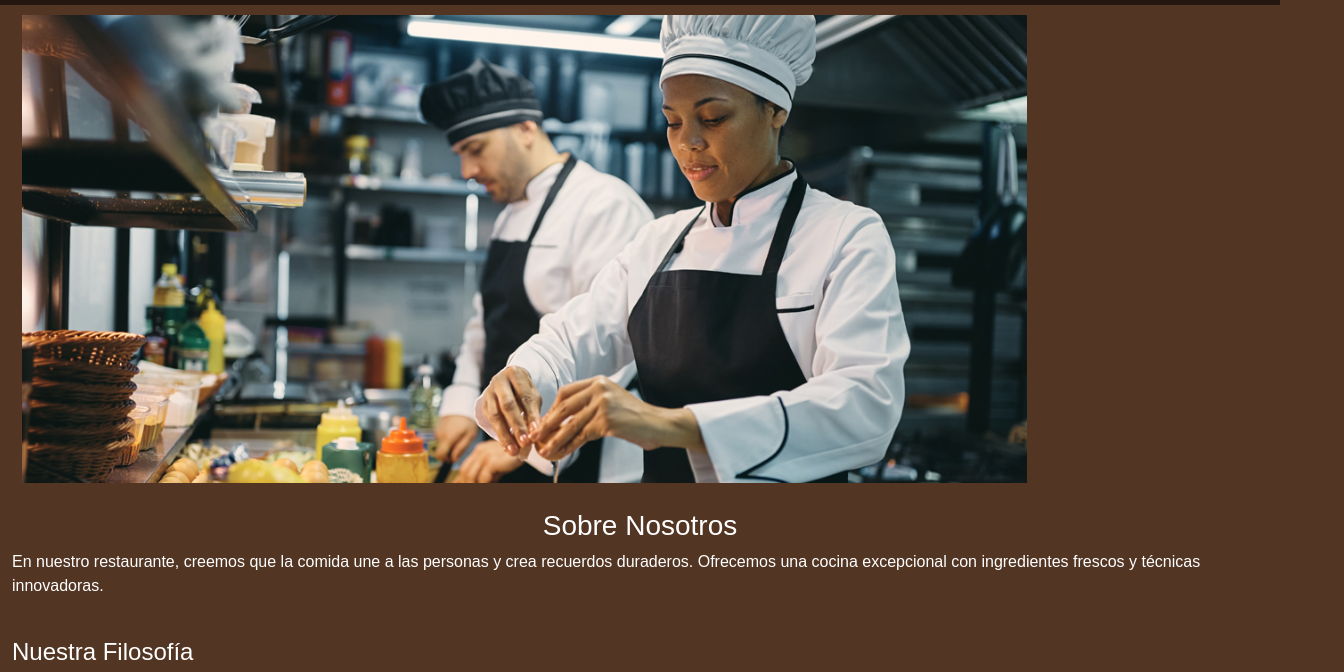
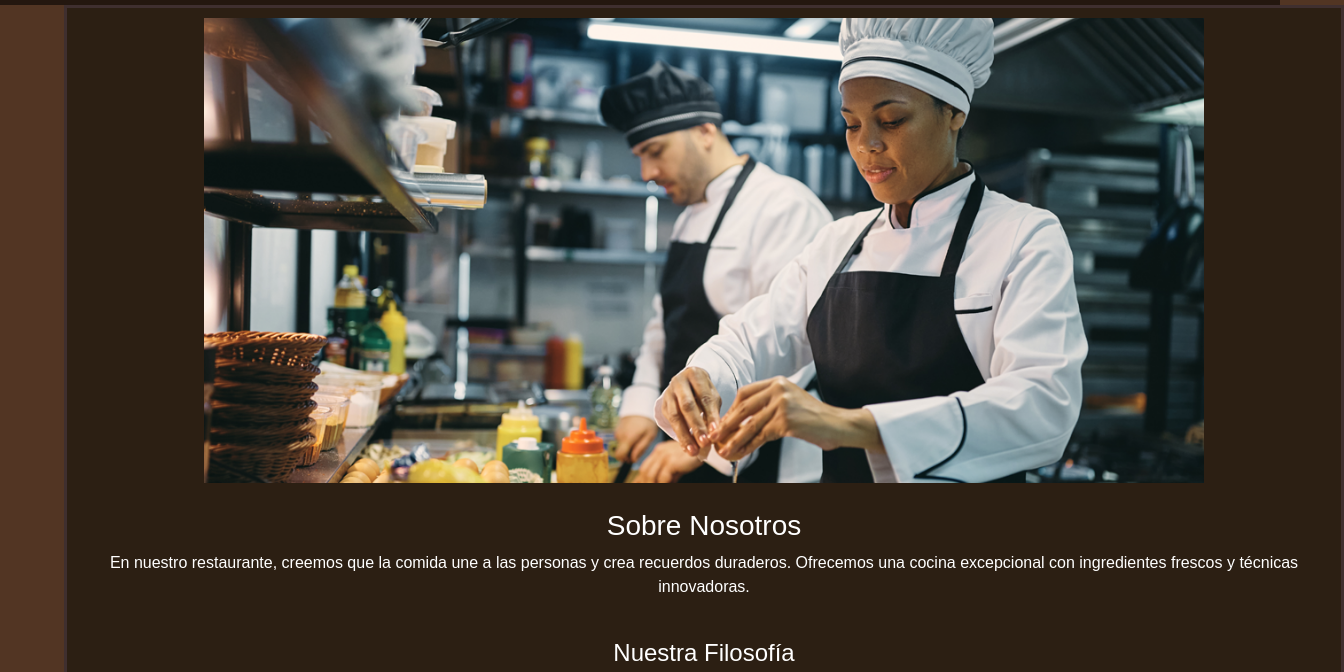
Before and after one commit to SebasTerco73/proyecto-restaurante, a plain HTML site: page nosotros.html in a window 1280 px wide. Shown: the part 81-753 px from the top of the page, 1344 px wide, since content can reach past the window. Drawn offline with nearby package versions, Linux system fonts and the light colour scheme.

Commit message:
Update style.css

```diff
--- a/style.css
+++ b/style.css
@@ -154,11 +154,7 @@ nav{
 
 }
 
-.imgNos{
-    width: 80%;
-    margin: 10px;
-    justify-content: center;
-}
+
 
 /*
 @media (max-width: 575.98px) { ... }
@@ -200,3 +196,20 @@ nav{
     width: 40%;
 
 }
+
+/* NOSOTROS */
+.imgNos{
+    width: 80%;
+    margin: 10px;
+    justify-content: center;
+}
+
+#nosotros{
+    text-align: center;
+    border-color: rgb(63, 47, 47);
+    border-style: solid;
+    margin-left: 5%;
+    margin-right: 5%;
+    background-color: rgb(36, 26, 15,0.8);
+
+}
```
